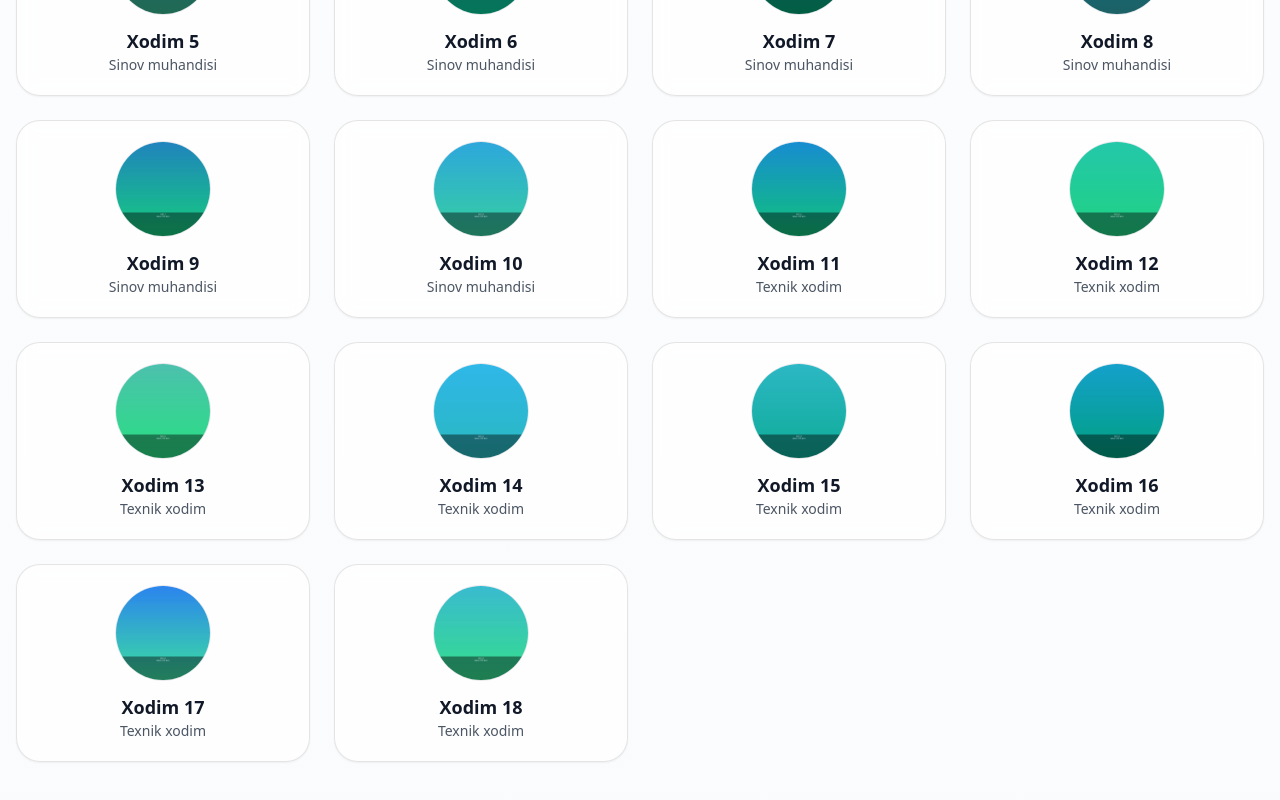
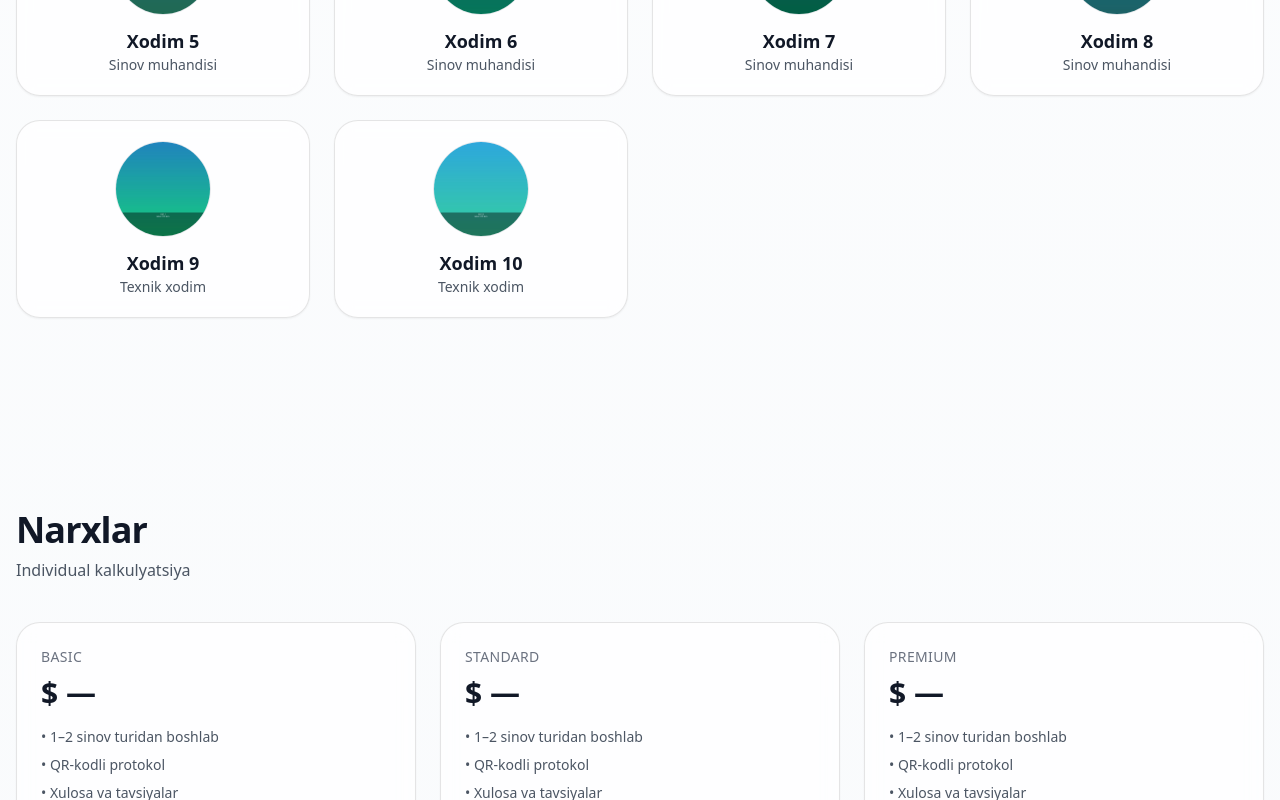
Before and after one commit to Odamov490/emc-lab-site, a React (Vite) app: page / in a window 1280 px wide. Shown: the part 3740-4540 px from the top of the page. Built offline with nearby package versions, Linux system fonts and the light colour scheme.

Commit message:
Yangilandi

```diff
--- a/src/App.jsx
+++ b/src/App.jsx
@@ -33,9 +33,9 @@ const EQUIPMENT = [
 ];
 
 // 18 xodim uchun placeholder – rasmlarni public/staff/ ichiga joylang
-const STAFF = new Array(18).fill(0).map((_, i) => ({
+const STAFF = new Array(10).fill(0).map((_, i) => ({
   name: `Xodim ${i + 1}`,
-  role: i === 0 ? "Laboratoriya rahbari" : i < 4 ? "Bosh muhandis" : i < 10 ? "Sinov muhandisi" : "Texnik xodim",
+  role: i === 0 ? "Laboratoriya rahbari" : i < 4 ? "Bosh muhandis" : i < 8 ? "Sinov muhandisi" : "Texnik xodim",
   img: `/staff/${i + 1}.jpg`, // public/staff/1.jpg ... 18.jpg
 }));
 
@@ -243,7 +243,7 @@ export default function EMCLabUltra() {
         </Section>
 
         {/* TEAM */}
-        <Section id="team" title={t("Bizning jamoa","Наша команда")} subtitle={t("18 nafar tajribali mutaxassis","18 опытных специалистов")}>
+        <Section id="team" title={t("Bizning jamoa","Наша команда")} subtitle={t("10 nafar tajribali mutaxassis","10 опытных специалистов")}>
           <div className="grid sm:grid-cols-2 md:grid-cols-3 lg:grid-cols-4 gap-6">
             {STAFF.map((p, i) => (
               <Card key={i} className="p-5 text-center">
```
